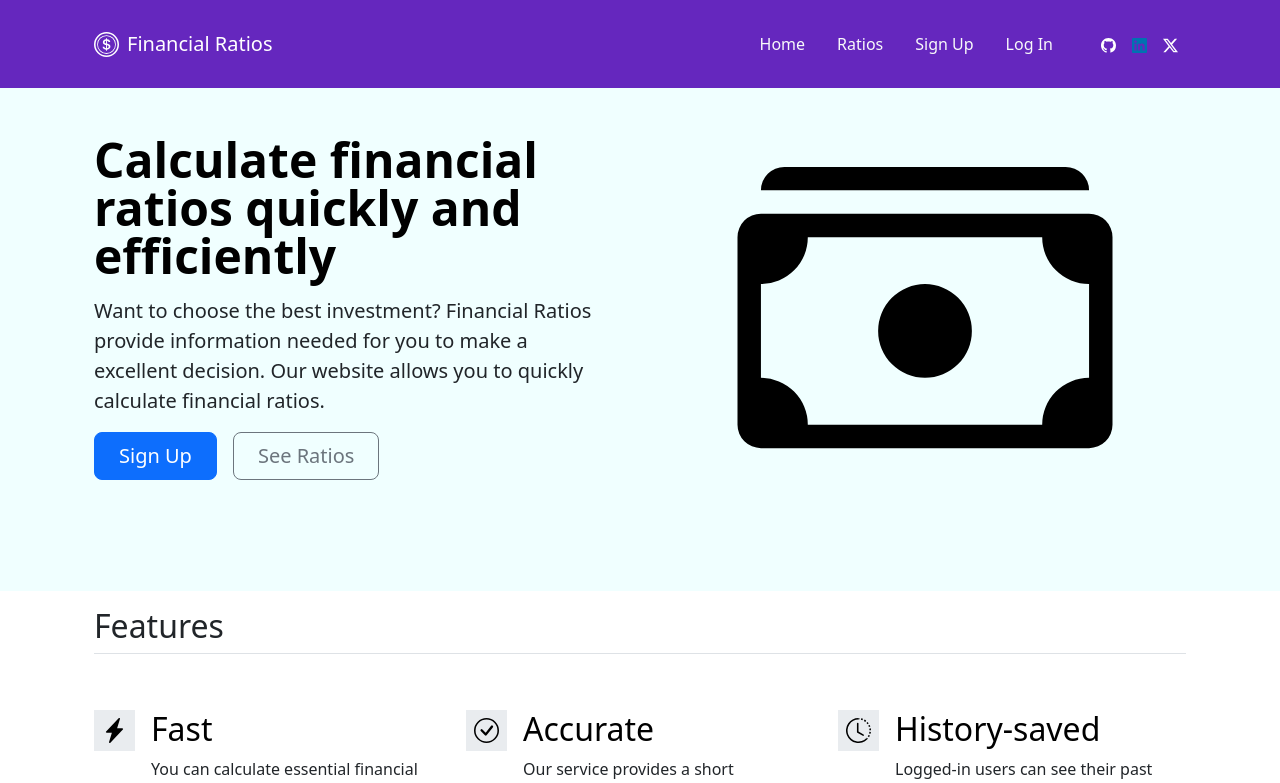
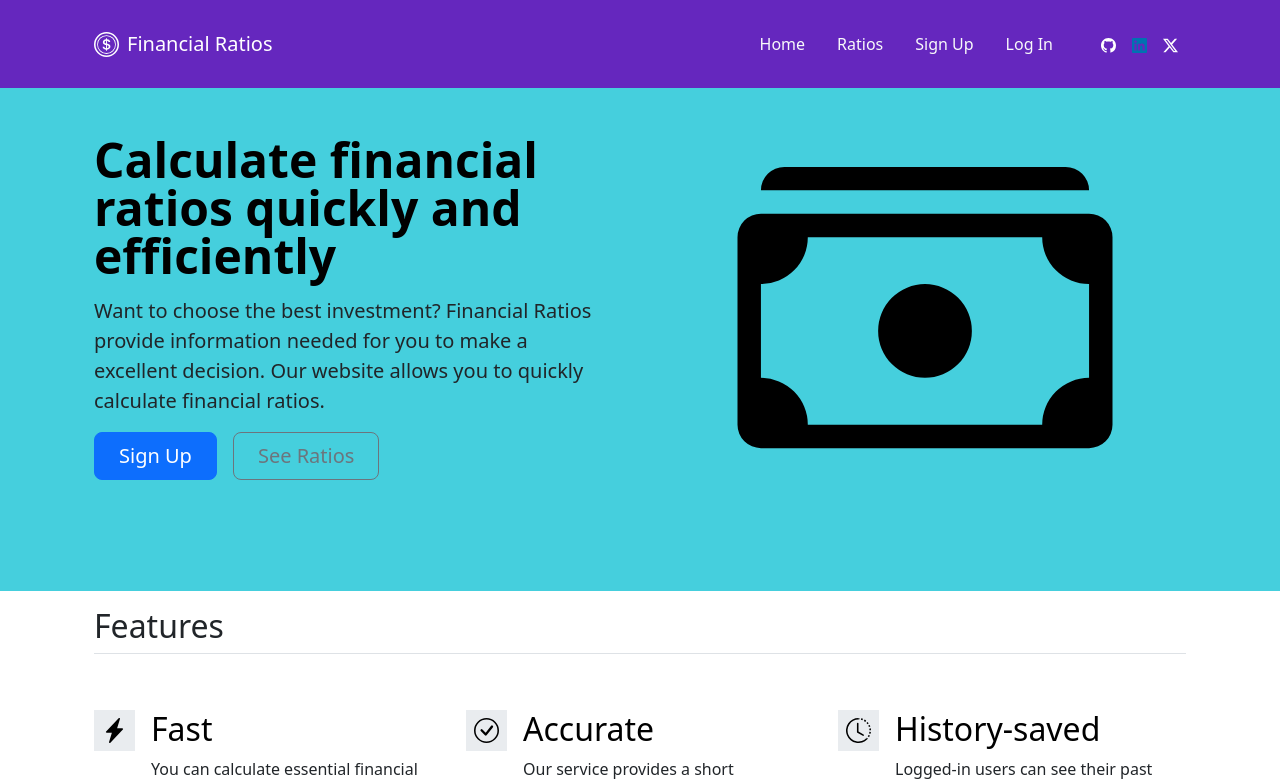
Before and after one commit to Damsith-LK/financial-ratios-app, a Flask app: page / in a window 1280 px wide. Shown: the top 783 px of the page. Run offline with Flask 3, Linux system fonts and the light colour scheme; some libraries are stand-ins or nearby versions.

Commit message:
Change the color of all heros

```diff
--- a/static/css/styles.css
+++ b/static/css/styles.css
@@ -18,7 +18,7 @@ html {
 
 
 .hero{
-    background-color: azure;
+  background-color: #45CFDD;
 }
 
 .rounded-pic{
```
